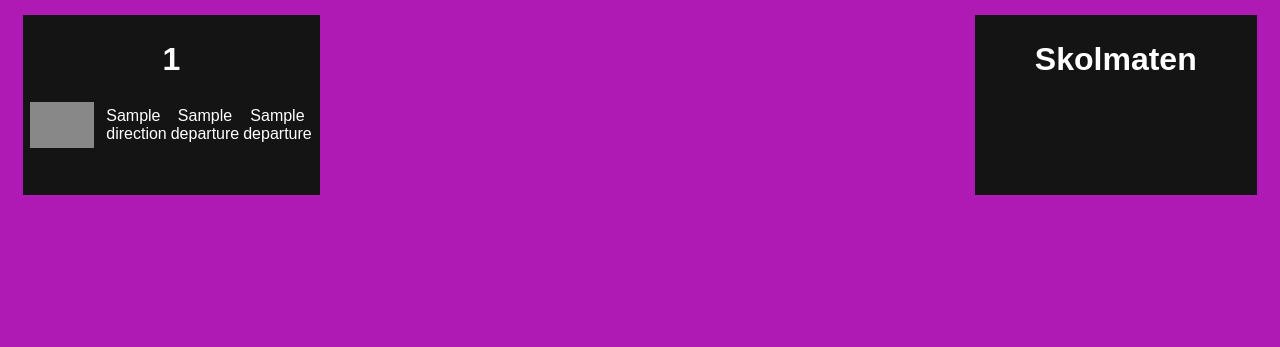
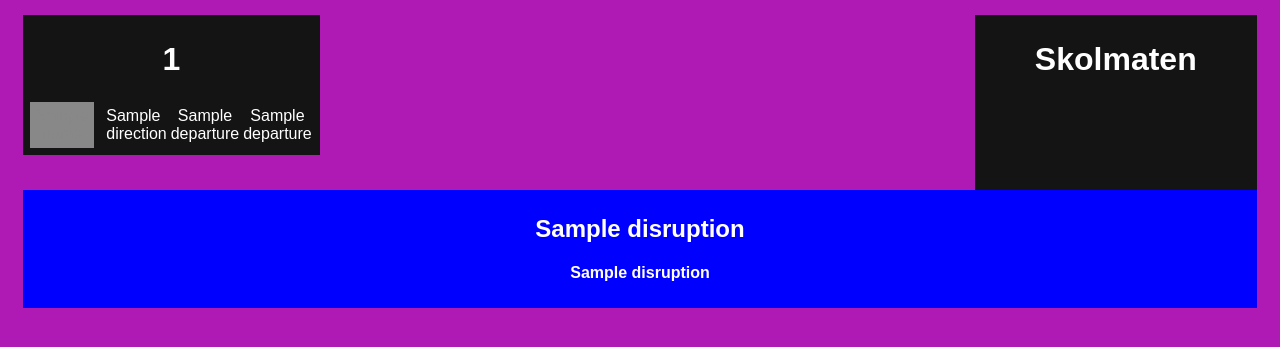
Before and after one commit to edvinalestig/nti-entrance-screen, a Flask app: template templates/template.jinja in a window 1280 px wide. Shown: the part 161-508 px from the top of the page. Run offline with Flask 2, Linux system fonts and the light colour scheme; the template is opened without the code that fills it: most values are stand-ins (such as "Sample title", 1, 10 or a date in 2020); parts of the project's set-up code (start-up, migrations or seed data) failed here and were passed over.

Commit message:
Added traffic disruptions

```diff
--- a/app.py
+++ b/app.py
@@ -1,18 +1,51 @@
 # coding: utf-8
 from time import strftime
+from datetime import datetime, timezone, timedelta
 from flask import Flask, render_template
 import vasttrafik
 
 app = Flask(__name__)
 
-with open("creds.txt") as f:
-    key, secret = f.readlines()
 
-vt = vasttrafik.Reseplaneraren(key.strip(), secret.strip(), 1)
-chalmers_id = 9021014001960000
-chalmers_tg_id = 9021014001970000
-chalmersplatsen_id = 9021014001961000
-kapellplatsen_id = 9021014003760000
+
+# Update every 10 minutes
+# Return list of tuples
+def get_disruptions():
+    if situation["updated"] < datetime.now() - timedelta(minutes=10):
+        situation["updated"] = datetime.now()
+        situation["situations"] = get_trafficsituation()
+    if len(situation["situations"]) > 0:
+        situation["previous_shown"] = (situation["previous_shown"] + 1) % len(situation["situations"])
+        return situation["situations"][ situation["previous_shown"]]
+    else:
+        return None
+
+
+def get_trafficsituation():
+    print("Updating disruptions")
+    arr = []
+    traffic = ts.trafficsituations()
+    for situation in traffic:
+        if situation.get("severity") != "severe":
+            continue
+        for stop in situation.get("affectedStopPoints"):
+            name = stop.get("name")
+            if name == "Chalmers" or name == "Kapellplatsen" or name == "Chalmers Tvärgata" or name == "Chalmersplatsen": # Vasaplatsen
+                if not "nattetid" in situation.get("description").lower():
+                    arr.append(situation)
+
+    outarr = []
+    for situation in arr:
+        timeformat = "%Y-%m-%dT%H%M%S%z" # Format from västtrafik
+        time = situation.get("startTime").replace(":", "")
+        time = datetime.strptime(time, timeformat)
+        now = datetime.now(timezone.utc)
+        if time <= now:
+            relevant = (situation.get("title"), situation.get("description"))
+            if relevant not in outarr:
+                outarr.append(relevant)
+
+    return outarr
 
 
 def get_departures(stop):
@@ -103,6 +136,24 @@
     else:
         return f'Ca {countdown}'
 
+# -------- INIT  --------
+with open("creds.txt") as f:
+    key, secret = f.readlines()
+
+auth = vasttrafik.Auth(key.strip(), secret.strip(), 1)
+vt = vasttrafik.Reseplaneraren(auth)
+ts = vasttrafik.TrafficSituations(auth)
+
+chalmers_id = 9021014001960000
+chalmers_tg_id = 9021014001970000
+chalmersplatsen_id = 9021014001961000
+kapellplatsen_id = 9021014003760000
+
+situation = {
+    "updated": datetime.now(),
+    "previous_shown": 0,
+    "situations": get_trafficsituation()
+}
 
 # ------- ROUTES --------
 
@@ -113,5 +164,6 @@
     cpdep = format_departures(get_departures(chalmersplatsen_id))
     kdep = format_departures(get_departures(kapellplatsen_id))
     stops = (("Chalmers", cdep), ("Kapellplatsen", kdep), ("Chalmers Tvärgata", ctgdep), ("Chalmersplatsen", cpdep))
+    disruptions = get_disruptions()
 
-    return render_template("template.jinja", stops=stops)
+    return render_template("template.jinja", stops=stops, disruptions=disruptions)
--- a/static/css.css
+++ b/static/css.css
@@ -15,7 +15,6 @@
 div {
     margin: 15px;
     padding: 5px;
-    height: 100%;
     background-color: rgba(20, 20, 20, 127);
     color: white;
 }
@@ -26,24 +25,34 @@
 
 #Chalmers, #Kapellplatsen {
     grid-column: span 1;
-    grid-row: span 2;
+    grid-row: 2/4;
+    height: 97%;
 }
 
 #ChalmersTvärgata, #Chalmersplatsen {
     grid-column: 3/4;
     grid-row: span 1;
+    height: 92%;
 }
 
 #skolmaten {
     grid-column: 4/5;
     grid-row: 2/4;
+    height: 97%;
+}
+
+#disruptions {
+    grid-column: 1/5;
+    grid-row: 4/5;
+    background-color: blue;
+    margin-top: 20px;
 }
 
 .destination {
     padding-left: 10px;
 }
 
-h1 {
+h1, h2, h4 {
     text-align: center;
 }
 
--- a/templates/template.jinja
+++ b/templates/template.jinja
@@ -37,6 +37,15 @@
         <h1>Skolmaten</h1>
     </div>
 
+    <div id="disruptions">
+        {% if disruptions != None: %}
+            <h2>{{disruptions[0]}}</h2>
+            <h4>{{disruptions[1]}}</h4>
+        {% else: %}
+            <h1>Inga trafikstörningar!</h1>
+        {% endif %}
+    </div>
+
     <script src="static/clock.js"></script>
 </body>
 </html>
```
